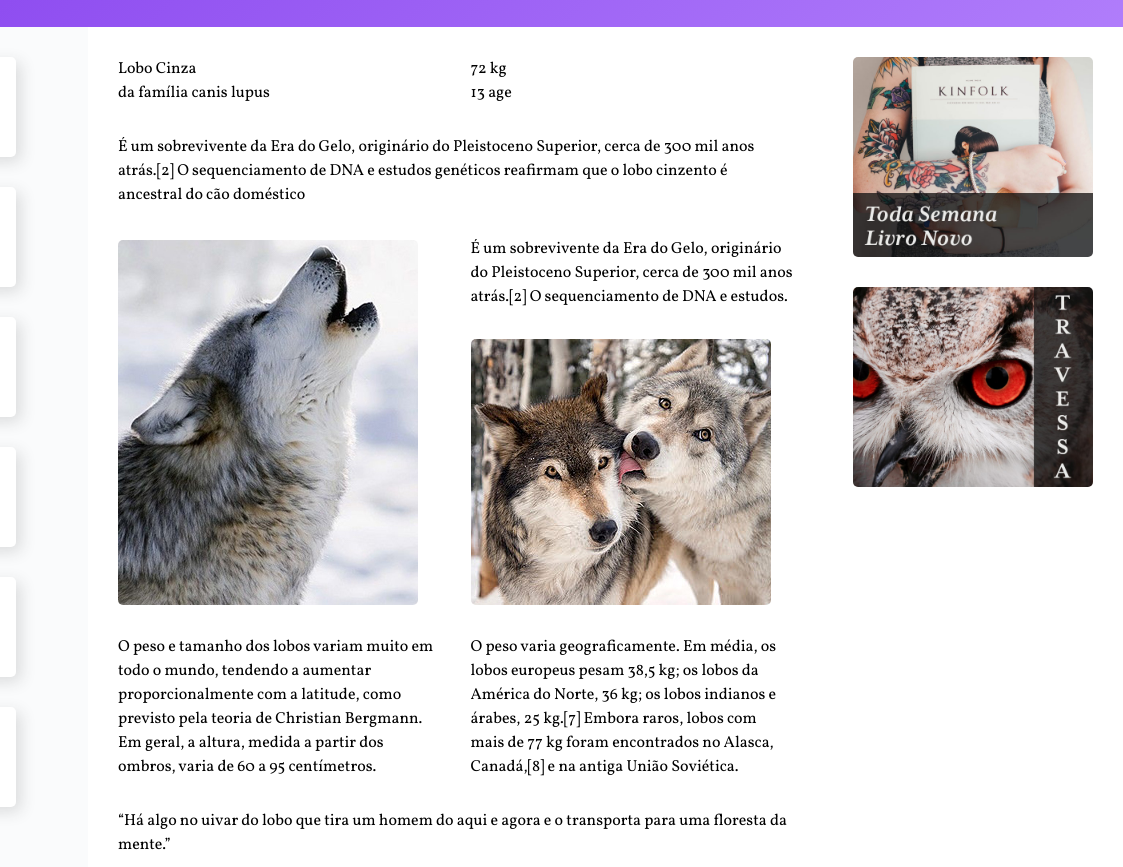
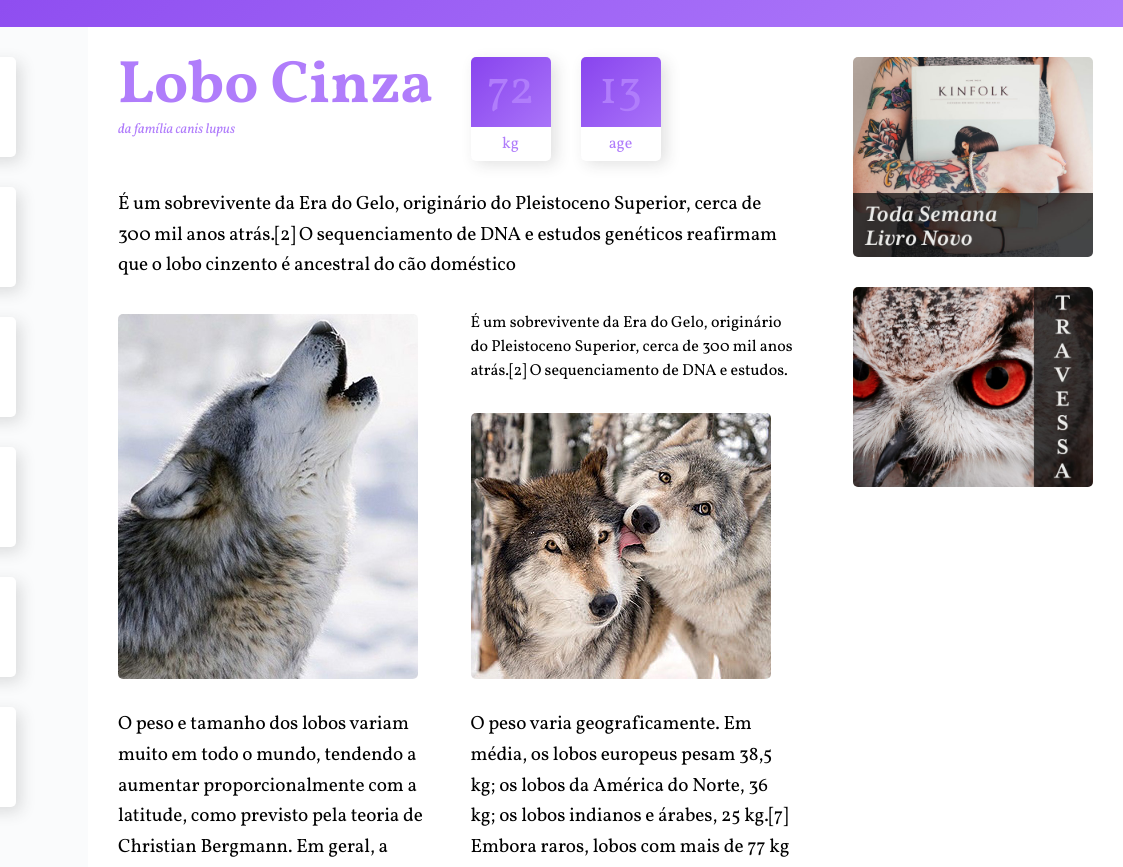
Before and after one commit to iaugustoz/wildbeast, a website: page index.html in a window 1280 px wide. Shown: the part 80-947 px from the top of the page, 157-1280 px from the left. Drawn offline with Linux system fonts and the light colour scheme.

Commit message:
style(content): cores, bordas e outros estilos adicionados

```diff
--- a/index.html
+++ b/index.html
@@ -51,17 +51,17 @@
             </div>
 
             <div class="caracteristicas">
-                <div>
-                    <span class="numero">72</span>
-                    <span class="rotulo">kg</span>
+                <div class="w-[80px] text-center bg-lilac-gradient rounded-[5px] shadow-sm mr-30px relative">
+                    <span class="numero block">72</span>
+                    <span class="rotulo block">kg</span>
                 </div>
-                <div>
-                    <span class="numero">13</span>
-                    <span class="rotulo">age</span>
+                <div class="w-[80px] text-center bg-lilac-gradient rounded-[5px] shadow-sm relative">
+                    <span class="numero block">13</span>
+                    <span class="rotulo block">age</span>
                 </div>
             </div>
 
-            <p class="col-wide">É um sobrevivente da Era do Gelo, originário do Pleistoceno Superior, cerca de 300 mil anos atrás.[2] O sequenciamento de DNA e estudos genéticos reafirmam que o lobo cinzento é ancestral do cão doméstico</p>
+            <p class="col-wide texto">É um sobrevivente da Era do Gelo, originário do Pleistoceno Superior, cerca de 300 mil anos atrás.[2] O sequenciamento de DNA e estudos genéticos reafirmam que o lobo cinzento é ancestral do cão doméstico</p>
 
             <img class="imagem-1" src="src/img/wolf1.jpg" alt="Wolf 1">
 
@@ -69,9 +69,9 @@
 
             <img class="imagem-2" src="src/img/wolf2.jpg" alt="Wolf 2">
 
-            <p>O peso e tamanho dos lobos variam muito em todo o mundo, tendendo a aumentar proporcionalmente com a latitude, como previsto pela teoria de Christian Bergmann. Em geral, a altura, medida a partir dos ombros, varia de 60 a 95 centímetros.</p>
+            <p class="texto">O peso e tamanho dos lobos variam muito em todo o mundo, tendendo a aumentar proporcionalmente com a latitude, como previsto pela teoria de Christian Bergmann. Em geral, a altura, medida a partir dos ombros, varia de 60 a 95 centímetros.</p>
 
-            <p>O peso varia geograficamente. Em média, os lobos europeus pesam 38,5 kg; os lobos da América do Norte, 36 kg; os lobos indianos e árabes, 25 kg.[7] Embora raros, lobos com mais de 77 kg foram encontrados no Alasca, Canadá,[8] e na antiga União Soviética.</p>
+            <p class="texto">O peso varia geograficamente. Em média, os lobos europeus pesam 38,5 kg; os lobos da América do Norte, 36 kg; os lobos indianos e árabes, 25 kg.[7] Embora raros, lobos com mais de 77 kg foram encontrados no Alasca, Canadá,[8] e na antiga União Soviética.</p>
 
             <blockquote class="citacao col-wide">
                 <p>“Há algo no uivar do lobo que tira um homem do aqui e agora e o transporta para uma floresta da mente.”</p>
@@ -106,7 +106,7 @@
         </aside>
 
         <footer class="footer">
-            <p class="text-white text-center p-30px">Igor Augusto © 2023. Alguns direitos reservados.</p>
+            <p class="text-white text-center p-30px texto">Igor Augusto © 2023. Alguns direitos reservados.</p>
         </footer>
 
     </div>
--- a/src/css/input.css
+++ b/src/css/input.css
@@ -30,11 +30,45 @@
     }
 
     .imagem-1 {
-        @apply row-span-[span 2] self-end;
+        @apply row-span-2 self-end;
     }
 
     .imagem-2 {
         @apply self-end;
+    }
+
+    /*ESTILOS CONTENT */
+
+    .texto {
+        @apply text-[1.2em] leading-[1.6] tracking-[-0.005em];
+    }
+
+    .informacoes p + p {
+        @apply mt-30px;
+    }
+
+    .titulo {
+        @apply text-lilac-600;
+    }
+
+    .titulo h1 {
+        @apply text-[3.75em] leading-[1] font-bold;
+    }
+
+    .titulo span {
+        @apply text-[0.875em] italic;
+    }
+
+    .caracteristicas {
+        @apply flex items-start;
+    }
+
+    .numero {
+        @apply text-lilac-600 text-[3em] leading-[1] my-10px mx-auto;
+    }
+
+    .rotulo {
+        @apply bg-white rounded-s-none rounded-br-[5px] rounded-bl-[5px] text-lilac-600 py-[5px] px-0 relative top-[2px];
     }
 
     .anuncios {
--- a/src/css/style.css
+++ b/src/css/style.css
@@ -48,3 +48,7 @@ img {
 .header li + li {
     margin-left: 30px;
 }
+
+.text {
+    color: rgba(0, 0, 0, .7);
+}
```
Also changed, not shown: dist/output.css.
